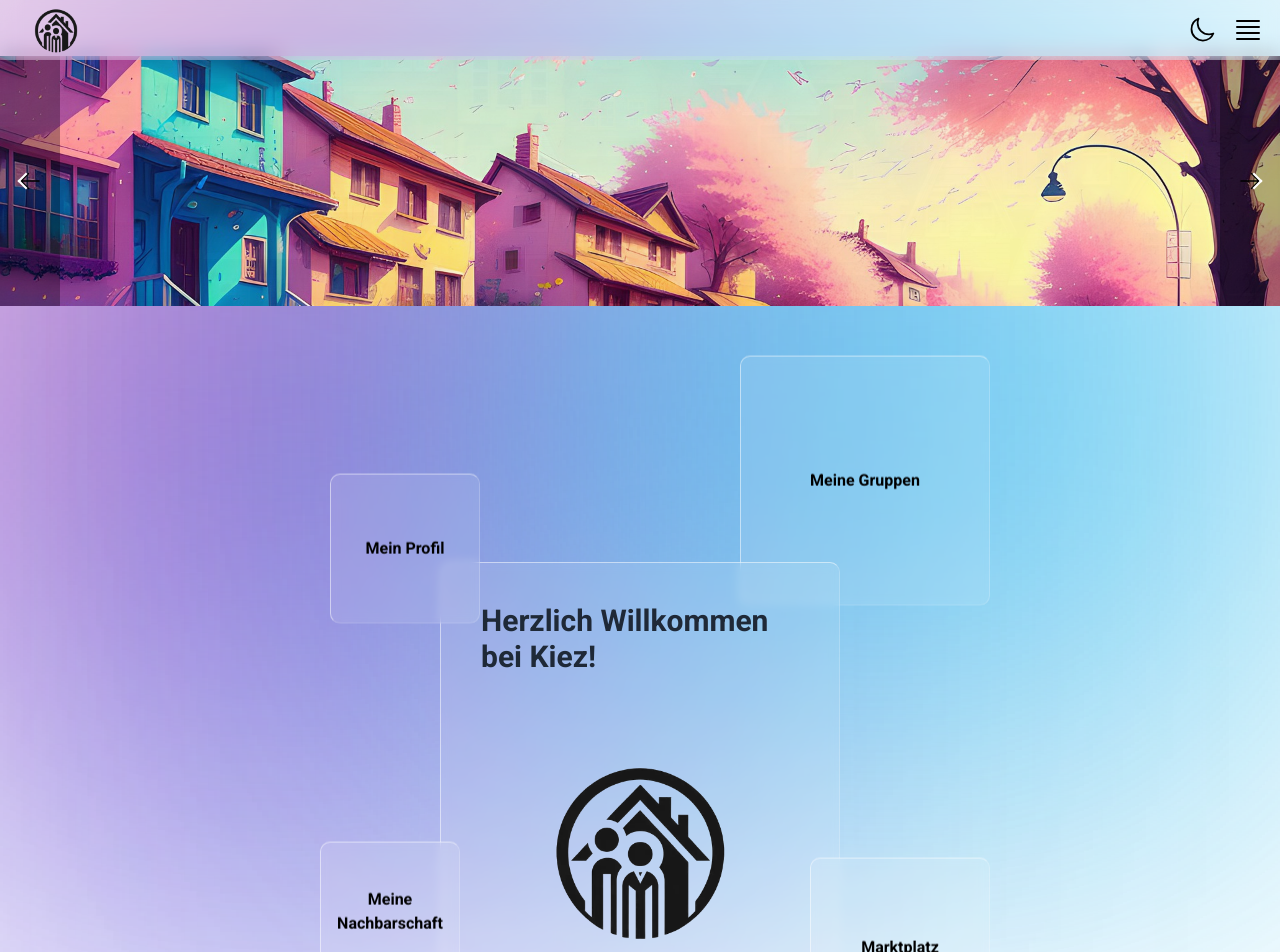
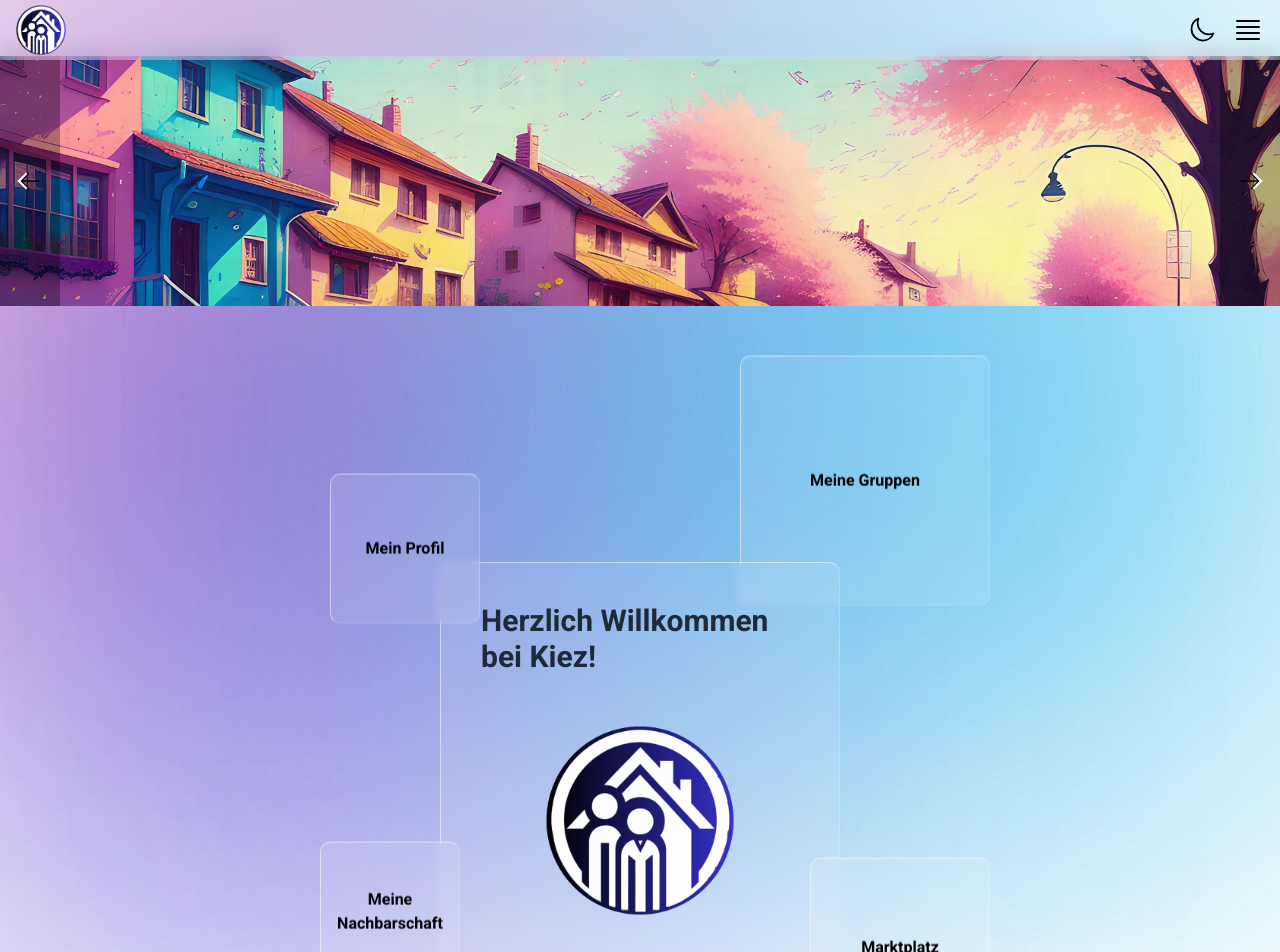
Before and after one commit to Munemsou/Kiez, a React (Vite) app in the folder client-dev/: page /dashboard in a window 1280 px wide. Shown: the top 952 px of the page. Built offline with nearby package versions, Linux system fonts and the light colour scheme; no server answers.

Commit message:
add logo

```diff
--- a/client-dev/index.html
+++ b/client-dev/index.html
@@ -5,7 +5,7 @@
 
     <meta name="viewport" content="width=device-width, initial-scale=1.0" />
     <title>Kiez App</title>
-    <link rel="icon" href="/houseIcon.png" />
+    <link rel="icon" href="./src/components/assets/Kiez_logo_Cir_tr.png" />
     <link rel="preconnect" href="https://fonts.googleapis.com" />
     <link rel="preconnect" href="https://fonts.gstatic.com" crossorigin />
     <link
--- a/client-dev/src/components/dashboard/Dashboard.jsx
+++ b/client-dev/src/components/dashboard/Dashboard.jsx
@@ -1,7 +1,7 @@
 import { Link } from "react-router-dom";
 import Carousel from "../landingpage/Carousel.jsx";
 import "./DashboardStyle.css";
-import Logo from "../assets/SupportStreetLogo.png";
+import Logo from "../assets/Kiez_logo_Cir_tr.png";
 
 const Dashboard = () => {
   return (
@@ -59,7 +59,7 @@ const Dashboard = () => {
             <h2 className="text-3xl font-bold mb-4  text-gray-800">
               Herzlich Willkommen bei Kiez!
             </h2>
-            <img src={Logo} alt="logo" />
+            <img src={Logo} alt="logo" className="img_logo" />
           </div>
         </div>
       </section>
--- a/client-dev/src/components/dashboard/DashboardStyle.css
+++ b/client-dev/src/components/dashboard/DashboardStyle.css
@@ -1,5 +1,14 @@
 /* --------------  Buttons  ------------------ */
 
+/* ------------- Logo ---------------*/
+
+.img_logo{
+    width: 60%;
+    /* height: 50; */
+    margin: 50px auto;
+}
+
+/* ------------- Logo ---------------*/
 
 /* --------------  Buttons  ------------------ */
 .reusableBox {
--- a/client-dev/src/components/landingpage/Carousel.jsx
+++ b/client-dev/src/components/landingpage/Carousel.jsx
@@ -1,5 +1,6 @@
 import { useState, useEffect } from "react";
 import "./carousel.css";
+// import Carousel0 from "../assets/Carousel0.png";
 import Carousel1 from "../assets/Carousel1.jpg";
 import Carousel2 from "../assets/Carousel2.jpg";
 import Carousel3 from "../assets/Carousel3.jpg";
@@ -23,6 +24,7 @@ const Carousel = () => {
   };
 
   const images = [
+    // Carousel0,
     Carousel1,
     Carousel2,
     Carousel3,
--- a/client-dev/src/components/mainComponents/Navbar.jsx
+++ b/client-dev/src/components/mainComponents/Navbar.jsx
@@ -4,7 +4,7 @@ import { useTheme } from "../context/ThemeContext";
 import { UserContext } from "../context/userContext.jsx";
 import { DropDownProfile } from "./DropDownProfile";
 import "./navbar.css";
-import Logo from "../assets/SupportStreetLogo.png";
+import Logo from "../assets/Kiez_logo_Cir_tr.png";
 
 const Navbar = () => {
   const { darkMode, toggleDarkMode } = useTheme();
--- a/client-dev/src/components/mainComponents/navbar.css
+++ b/client-dev/src/components/mainComponents/navbar.css
@@ -20,8 +20,8 @@
 }
 
 .logo-placeholder {
-  width: 80px;
-  height: 80px;
+  width: fit-content;
+  height: 50px;
   margin-right: 10px;
 }
 
```
Also changed, not shown: client-dev/src/components/assets/Kiez_logo_Cir_tr.png (added), client-dev/src/components/assets/SupportStreetLogo.png (deleted).
